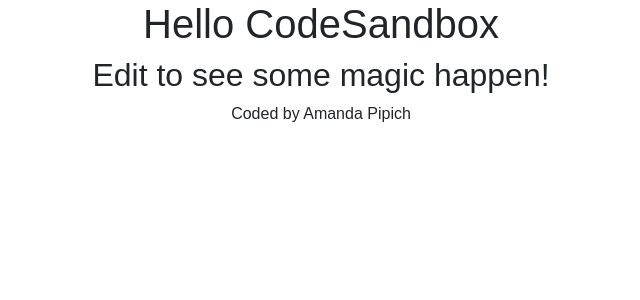
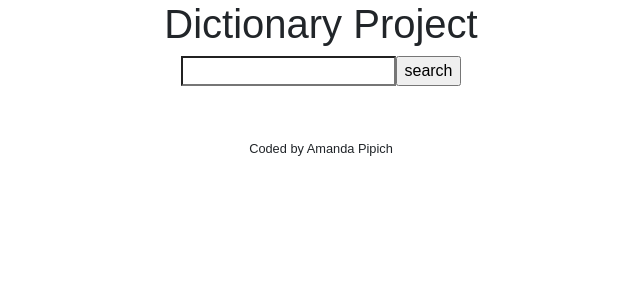
Before and after one commit to apipich/DictionaryProject_React, a React (Create React App) app: page / in a window 1280 px wide. Shown: the top 300 px of the page, without its empty margins (319-959 px from the left). Built offline with nearby package versions, Linux system fonts and the light colour scheme.

Commit message:
added search engine to Search.js, updated margin

```diff
--- a/src/App.js
+++ b/src/App.js
@@ -1,15 +1,14 @@
 import "./styles.css";
+import Search from "./Search";
 
 export default function App() {
   return (
     <div className="App">
       <div className="container">
-      <h1>Hello CodeSandbox</h1>
-      <h2>Edit to see some magic happen!</h2>
+      <h1>Dictionary Project</h1>
+<Search/>
     </div>
-    <footer>Coded by Amanda Pipich</footer>
+    <footer className="myCode"><small>Coded by Amanda Pipich</small></footer>
     </div>
-
-
   );
 }
--- a/src/Search.js
+++ b/src/Search.js
@@ -1,6 +1,14 @@
 import React from "react";
+import "./Search.css";
 
 export default function Search() {
-
+return (
+<div className="dictionary">
+<form>
+  <input type="search" />
+  <input type="submit" value="search"/>
+</form>
+</div>
+)
 
 }
--- a/src/styles.css
+++ b/src/styles.css
@@ -2,3 +2,8 @@
   font-family: sans-serif;
   text-align: center;
 }
+
+.myCode {
+text-align: center;
+margin-top: 50px;
+}
```
Also changed, not shown: src/Search.css (added).
